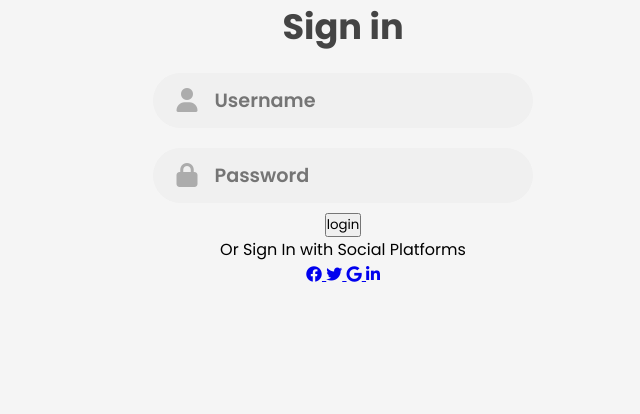
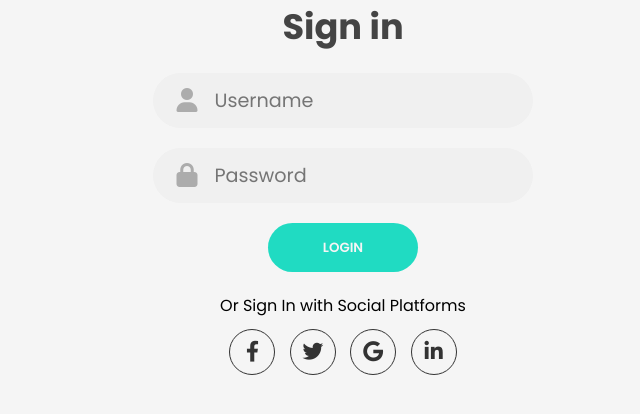
Before and after one commit to hereisletticia/signin-signup, a plain HTML site: page index.html in a window 1280 px wide. Shown: the whole page, without its empty margins (297-937 px from the left). Drawn offline with Linux system fonts and the light colour scheme.

Commit message:
2nd commit: sing in UI ready

```diff
--- a/index.html
+++ b/index.html
@@ -32,17 +32,32 @@
                     </div>
 
                     <!-- button -->
-                    <input type="submit" class="btn-solid" value="login">
+                    <input type="submit" class="btn solid" value="Login">
 
                     <!-- social network login area -->
                     <p class="social-text">Or Sign In with Social Platforms</p>
                     <div class="social-media">
-                        <a title="social-media-icons" href="#" class="social-icon">
-                            <i class="fab fa-facebook"></i>
+
+                        <!-- Facebook Icon -->
+                        <a href="#" class="social-icon">
+                            <i class="fab fa-facebook-f"></i>
+                        </a>
+
+                        <!-- Twittwer Icon -->
+                        <a href="#" class="social-icon">
                             <i class="fab fa-twitter"></i>
+                        </a>
+
+                        <!-- Google Icon -->
+                        <a href="#" class="social-icon">
                             <i class="fab fa-google"></i>
+                        </a>
+
+                        <!-- LinkedIn Icon -->
+                        <a href="#" class="social-icon">
                             <i class="fab fa-linkedin-in"></i>
                         </a>
+
                     </div>
                 </form>
             </div>
--- a/style.css
+++ b/style.css
@@ -69,3 +69,55 @@ form {
     font-size: 1.2rem;
     color: #333;
 }
+
+.input-field input:placeholder-shown {
+    color: #aaa;
+    font-weight: 500;
+}
+
+.btn {
+    width: 150px;
+    height: 49px;
+    outline: none;
+    border: none;
+    border-radius: 48px;
+    background-color: #20dbc2;
+    text-transform: uppercase;
+    font-weight: 600;
+    color: #f5f5f5;
+    margin: 10px 0;
+    transition: all .5s;
+}
+
+.btn:hover {
+    background-color: #00bfa6;
+}
+
+.social-text {
+    padding: .7rem 0;
+}
+
+.social-media {
+    display: flex;
+    justify-content: center;
+}
+
+.social-icon {
+    height: 46px;
+    width: 46px;
+    border: 1px solid #333;
+    margin: 0 .45rem;
+    display: flex;
+    justify-content: center;
+    align-items: center;
+    font-size: 1.3rem;
+    color: #333;
+    text-decoration: none;
+    border-radius: 50%;
+    transition: all .5s;
+}
+
+.social-icon:hover {
+    color: #20dbc2;
+    border-color: #00bfa6;
+}
```
